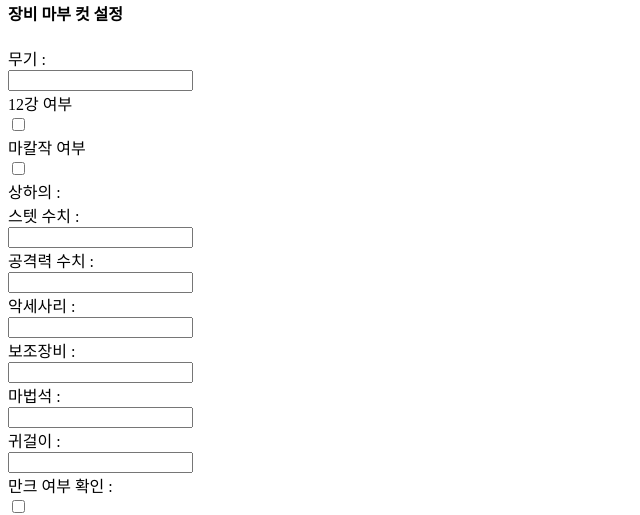
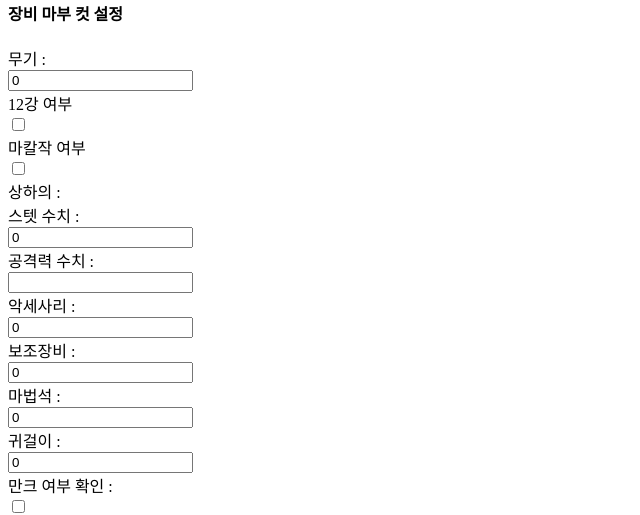
Before and after one commit to goldmembrane/DunCheck_Client, a React (Create React App) app: page /setting/equipment/cutequipment in a window 1280 px wide. Shown: the part 368-883 px from the top of the page, without its empty margins (0-640 px from the left). Built offline with nearby package versions, Linux system fonts and the light colour scheme.

Commit message:
create magic state but fail to manage

```diff
--- a/src/page/SettingDetail.tsx
+++ b/src/page/SettingDetail.tsx
@@ -19,9 +19,13 @@ const SettingDetail = ({ match }: RouteComponentProps<MatchParams>) => {
         console.log(deal);
     }
 
+    const magicSubmit = (magic : { weapon : number, shirt: number, accessory: number, auxiliary: number, magicStone: number, earling: number}) => {
+        console.log(magic);
+    }
+
     return (
         <>
-            {option === 'equipment' && <Equipment />}
+            {option === 'equipment' && <Equipment magicSubmit = {magicSubmit}/>}
             {option === 'damage' && <Damage dealSubmit = {dealSubmit}/>}
             {option === 'buffscore' && <BuffScore buffSubmit = {buffSubmit}/>}
         </>
--- a/src/settingOption/equipment/EquipmentMagic.tsx
+++ b/src/settingOption/equipment/EquipmentMagic.tsx
@@ -1,6 +1,49 @@
 import * as React from 'react';
+import { useState } from 'react';
 
-const EquipmentMagic = () => {
+type magicProps = {
+    magicSubmit: (magic : {weapon : number, shirt: number, accessory: number, auxiliary: number, magicStone: number, earling: number}) => void
+}
+
+const EquipmentMagic = ({magicSubmit}: magicProps) => {
+
+    const [powerWeapon, setPowerWeapon] = useState(0)
+
+    const onWeaponChange = (e:React.ChangeEvent<HTMLInputElement>) => {
+        setPowerWeapon((e.target as HTMLInputElement).valueAsNumber);
+    }
+
+    const [powerShirt, setPowerShirt] = useState(0);
+
+    const onShirtChange = (e:React.ChangeEvent<HTMLInputElement>) => {
+        setPowerShirt((e.target as HTMLInputElement).valueAsNumber);
+    }
+
+    const [powerAccessory, setPowerAccessory] = useState(0);
+
+    const onAccessoryChange = (e:React.ChangeEvent<HTMLInputElement>) => {
+        setPowerAccessory((e.target as HTMLInputElement).valueAsNumber);
+    }
+
+    const [powerAuxiliary, setPowerAuxiliary] = useState(0);
+
+    const onAuxiliaryChange = (e:React.ChangeEvent<HTMLInputElement>) => {
+        setPowerAuxiliary((e.target as HTMLInputElement).valueAsNumber);
+    }
+
+    const [powerMagicStone, setPowerMagicStone] = useState(0);
+
+    const onMagicStoneChange = (e:React.ChangeEvent<HTMLInputElement>) => {
+        setPowerMagicStone((e.target as HTMLInputElement).valueAsNumber);
+    }
+
+    const [powerEarling, setPowerEarling] = useState(0);
+
+    const onEarlingChange = (e:React.ChangeEvent<HTMLInputElement>) => {
+        setPowerEarling((e.target as HTMLInputElement).valueAsNumber);
+    }
+
+
     return (
         <>
             <div className = "equipmentMagicWrapBox">
@@ -10,7 +53,7 @@ const EquipmentMagic = () => {
                 <div className = "equipmentMagicContentBox">
                     <div className = "weaponBox">
                         <div className = "weaponLabel">무기 : </div>
-                        <input className = "checkWeaponMagic" type = "text" />
+                        <input className = "checkWeaponMagic" type = "number" value = {powerWeapon} onChange = {onWeaponChange}/>
                         <div className = "weaponReinforce">12강 여부</div>
                         <input className = "checkWeaponReinforce" type = "checkbox" />
                         <div className = "weaponSuperDegree">마칼작 여부</div>
@@ -19,25 +62,25 @@ const EquipmentMagic = () => {
                     <div className = "shirtAndPantsBox">
                         <div className = "shirtAndPantsLabel">상하의 : </div>
                         <div className = "shirtAndPantsStat">스텟 수치 : </div>
-                        <input className = "checkShirtAndPantsStat" type = "text" />
+                        <input className = "checkShirtAndPantsStat" type = "number" value = {powerShirt} onChange = {onShirtChange} />
                         <div className = "shirtAndPantsPower">공격력 수치 : </div>
                         <input className = "checkShirtAndPantsPower" type = "text" />
                     </div>
                     <div className = "accessoriesBox">
                         <div className = "accessoriesLabel">악세사리 : </div>
-                        <input className = "checkAccessories" type = "text" />
+                        <input className = "checkAccessories" type = "number" value = {powerAccessory} onChange = {onAccessoryChange} />
                     </div>
                     <div className = "auxiliaryBox">
                         <div className = "auxiliaryLabel">보조장비 : </div>
-                        <input className = "checkAuxiliary" type = "text" />
+                        <input className = "checkAuxiliary" type = "number" value = {powerAuxiliary} onChange = {onAuxiliaryChange} />
                     </div>
                     <div className = "magicStoneBox">
                         <div className = "maginStoneLabel">마법석 : </div>
-                        <input className = "checkMagicStone" type = "text" />
+                        <input className = "checkMagicStone" type = "number" value = {powerMagicStone} onChange = {onMagicStoneChange} />
                     </div>
                     <div className = "earlingBox">
                         <div className = "earlingLabel">귀걸이 : </div>
-                        <input className = "checkEarling" type = "text" />
+                        <input className = "checkEarling" type = "number" value = {powerEarling} onChange = {onEarlingChange} />
                     </div>
                     <div className = "fullCriticalBox">
                         <div className = "fullCriticalLabel">만크 여부 확인 : </div>
```
